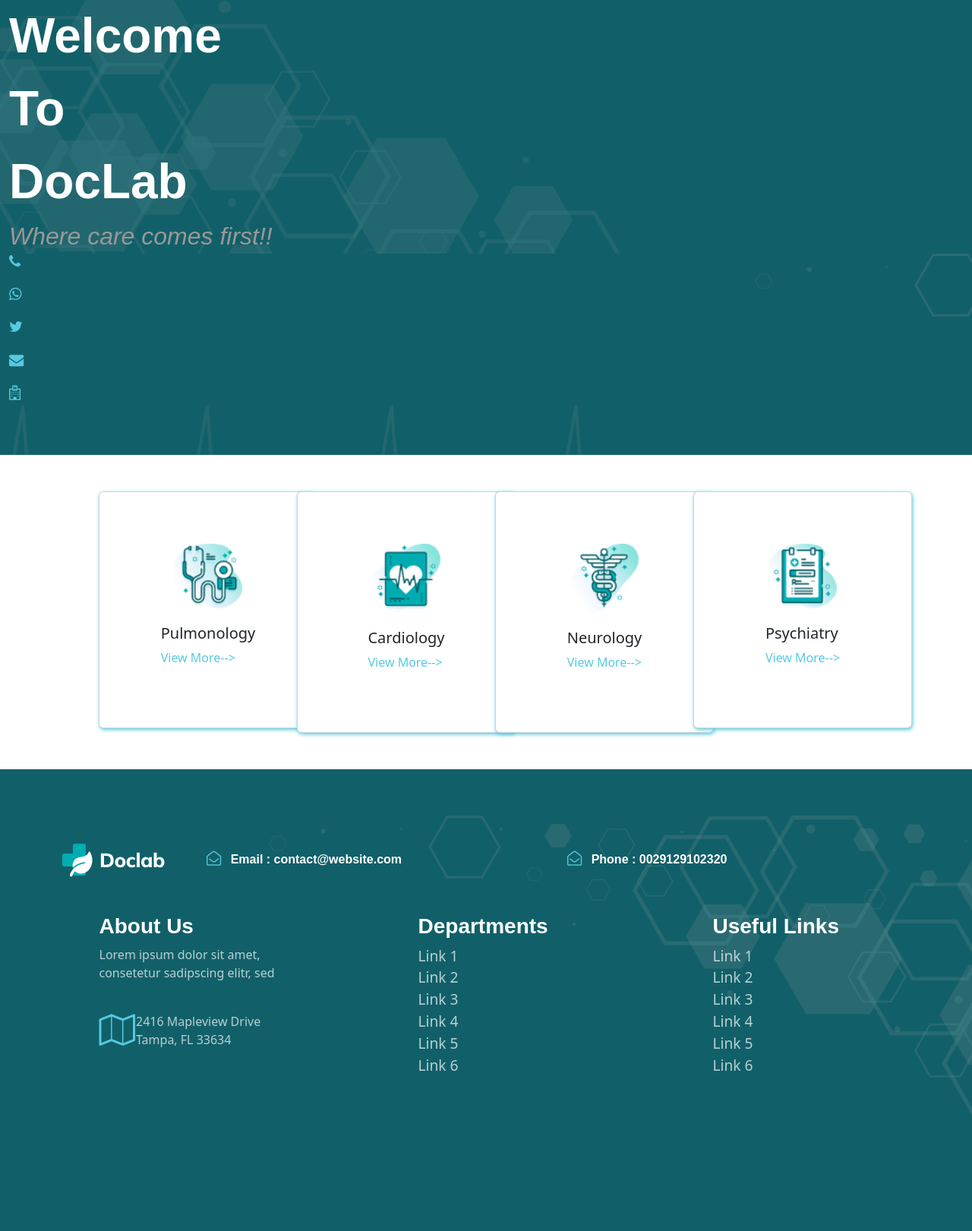
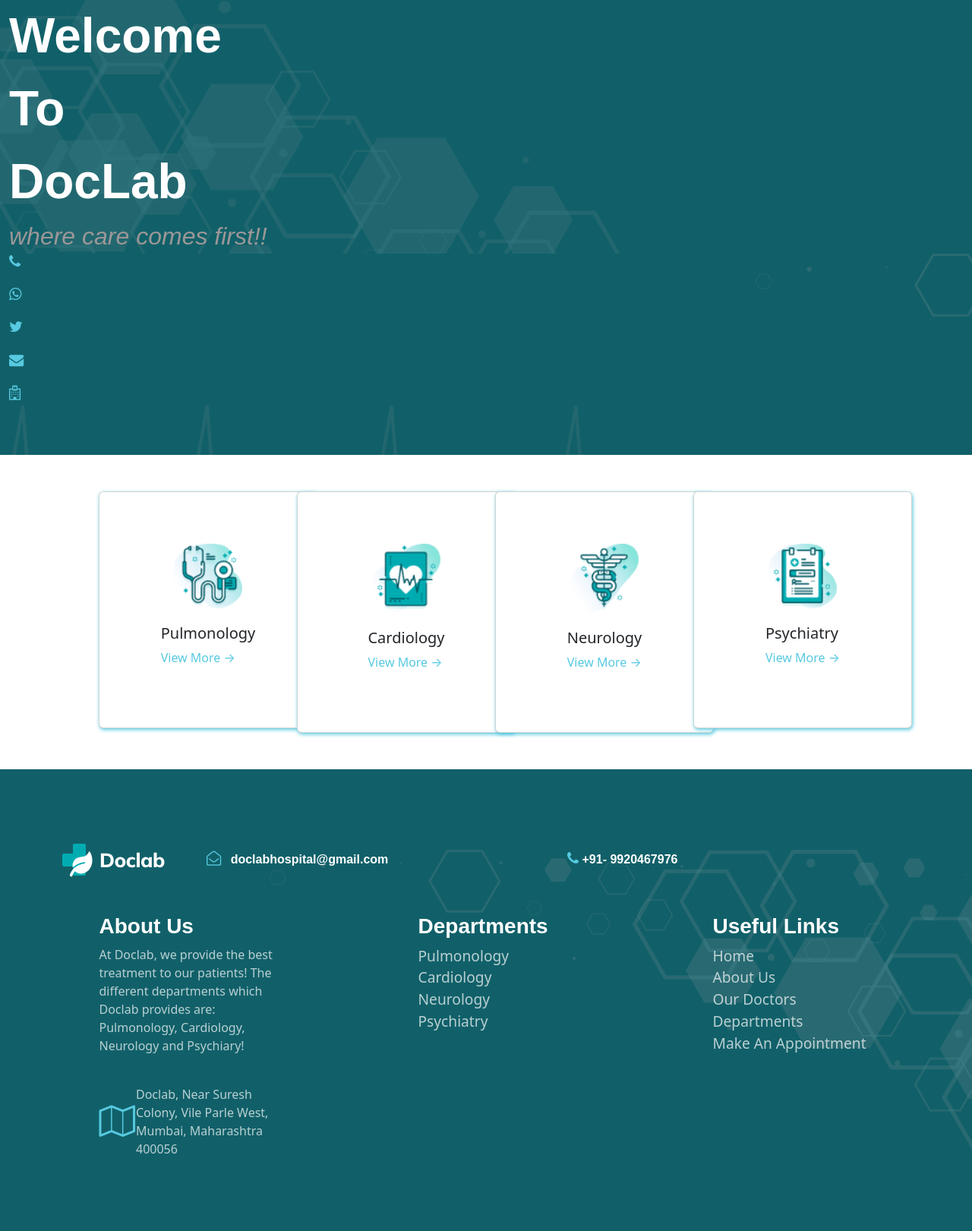
Before and after one commit to Aryan-Sheth/WPL-Project, a PHP site: page / in a window 1280 px wide; the page is wider, and only the part inside the window is pictured. Shown: the part 638-2259 px from the top of that part at 76% size. Before the commit the page ends 2106 px from the top of that part, so only its background shows below. Run offline with PHP 8.4, Linux system fonts and the light colour scheme.

Commit message:
lots of changes

```diff
--- a/assets/css/style.css
+++ b/assets/css/style.css
@@ -104,6 +104,17 @@ footer
     box-shadow: 1px 2px 5px var(--theme-color-light);
 }
 
+#homeanimation {
+    animation: 3s slide-right;
+  }
+  @keyframes slide-right {
+    from {
+      margin-left: -100%;
+    }
+    to {
+      margin-left: 0%;
+    }
+  }
 /* =========================FOOTER=========================== */
 
 .footer-subtext
--- a/index.html
+++ b/index.html
@@ -4,7 +4,8 @@
         <meta name="viewport" content="width=device-width, initial-scale=1">
         <title>DocLab</title>
         <!-- ========================CSS Libraries============================= -->
-        <link href="https://cdn.jsdelivr.net/npm/bootstrap@5.3.0-alpha1/dist/css/bootstrap.min.css" rel="stylesheet" integrity="sha384-GLhlTQ8iRABdZLl6O3oVMWSktQOp6b7In1Zl3/Jr59b6EGGoI1aFkw7cmDA6j6gD" crossorigin="anonymous">
+        <link href="https://cdn.jsdelivr.net/npm/bootstrap@5.3.0-alpha1/dist/css/bootstrap.min.css" rel="stylesheet"
+        integrity="sha384-GLhlTQ8iRABdZLl6O3oVMWSktQOp6b7In1Zl3/Jr59b6EGGoI1aFkw7cmDA6j6gD" crossorigin="anonymous">
         <link rel="stylesheet" href="https://cdnjs.cloudflare.com/ajax/libs/font-awesome/4.7.0/css/font-awesome.min.css">
 
         <!-- ===========================Custom CSS============================ -->
@@ -20,7 +21,7 @@
             <nav class="navbar navbar-expand-lg">
                 <div class="container-fluid">
                     <div class="navbar-brand ps-5">
-                        <img src="assets/images/logo.svg" alt="">
+                        <img src="assets/images/logo.svg" alt="doclab homepage">
                     </div>
                     <button class="navbar-toggler" type="button" data-bs-toggle="collapse" data-bs-target="#navbarSupportedContent" aria-controls="navbarSupportedContent" aria-expanded="false">
                         <span class="navbar-toggler-icon"></span>
@@ -29,19 +30,19 @@
                     <div class="collapse navbar-collapse pe-5" id = "navbarSupportedContent">
                         <ul class="navbar-nav ms-auto align-items-center">
                             <li class="nav-item pe-4">
-                                <a href="#" class="nav-link" aria-current="page">Home</a>
+                                <a href="index.html" class="nav-link" aria-current="page">Home</a>
                             </li>
                             <li class="nav-item pe-4">
-                                <a href="#" class="nav-link">About Us</a>
+                                <a href="aboutus.html" class="nav-link">About Us</a>
                             </li>
                             <li class="nav-item pe-4">
-                                <a href="#" class="nav-link">Our Doctors</a>
+                                <a href="ourdoctors.html" class="nav-link">Our Doctors</a>
                             </li>
                             <li class="nav-item pe-4">
-                                <a href="#" class="nav-link">Departments</a>
+                                <a href="departments.html" class="nav-link">Departments</a>
                             </li>
                             <li class="nav-item pe-4">
-                                <a href="#" class="nav-link"><button class="appointment-button"> <div class="fa fa-phone" style="color:white; font-size: larger;"></div><i class="pe-2"></i>Make an Appointment </button></a>
+                                <a href="appointment.html" class="nav-link"><button class="appointment-button"> <div class="fa fa-phone" style="color:white; font-size: larger;"></div><i class="pe-2"></i>Make an Appointment </button></a>
                             </li>
                         </ul>
                     </div>
@@ -55,18 +56,19 @@
         <div class="container-fluid home">
             <div class="row pt-5 pb-5 align-items-center gx-5">
                 <div class="col-xxl-4 offset-2 d-none d-sm-block">
-                    <img src="assets/images/hero-banner.png" alt="" class="img-fluid">
+                    <img src="assets/images/hero-banner.png" alt="" class="img-fluid" id="homeanimation">
                 </div>
-                <div class="col-xxl-3">
+                <div class="col-xxl-3" id="hometextanimation">
                     <div class="body-white-text-strong hero-text">Welcome <br> To <br> DocLab</div>
-                    <div class="hero-subtitle"><i>Where care comes first!!</i></div>
+                    <div class="hero-subtitle"><i>where care comes first!!</i></div>
                 </div>
                 <div class="col-xl-1 d-none d-xl-block">
-                    <a href="#" class="fa fa-phone"></a><br><br>
-                    <a href="#" class="fa fa-whatsapp"></a><br><br>
+                    <a href="tel:+919920467976" class="fa fa-phone"></a><br><br>
+                    <a href="https://api.whatsapp.com/send?phone=9920467976" class="fa fa-whatsapp"></a><br><br>
                     <a href="https://twitter.com/" class="fa fa-twitter"></a><br><br>
-                    <a href="#" class="fa fa-envelope"></a><br><br>
-                    <a href="#" class="fa fa-hospital-o"></a><br><br>
+                    <a href="mailto:doclabhospital@gmail.com" class="fa fa-envelope"></a><br><br>
+                    <a href="https://www.google.com/maps/dir/19.1055725,72.8322222/nanavati+hospital/@19.1010807,72.8310167,16z/data=!3m1!4b1!4m9!4m8!1m1!4e1!1m5!1m1!1s0x3be7c9ba9c34c261:0xae93b34cc52f8055!2m2!1d72.8402282!2d19.0957637"
+                    class="fa fa-hospital-o"></a><br><br>
                 </div>
             </div>
         </div>
@@ -80,7 +82,7 @@
                         <img src="assets/images/icon-4.png" alt="" class="card-img-top img-fluid img-thumbnail department-icon align-self-center">
                         <div class="card-body align-self-center justify-content-center">
                             <h5 class="card-title">Pulmonology</h5>
-                            <a href="#" class="card-link">View More--></a>
+                            <a href="pulmonology.html" class="card-link">View More &#8594;</a>
                         </div>
                     </div>
                 </div>
@@ -89,7 +91,7 @@
                         <img src="assets/images/icon-3.png" alt="" class="card-img-top img-fluid img-thumbnail department-icon align-self-center">
                         <div class="card-body align-self-center justify-content-center">
                             <h5 class="card-title">Cardiology</h5>
-                            <a href="#" class="card-link">View More--></a>
+                            <a href="cardiology.html" class="card-link">View More &#8594;</a>
                         </div>
                     </div>
                 </div>
@@ -98,7 +100,7 @@
                         <img src="assets/images/icon-2.png" alt="" class="card-img-top img-fluid img-thumbnail department-icon align-self-center">
                         <div class="card-body align-self-center justify-content-center">
                             <h5 class="card-title">Neurology</h5>
-                            <a href="#" class="card-link">View More--></a>
+                            <a href="neurology.html" class="card-link">View More &#8594;</a>
                         </div>
                     </div>
                 </div>
@@ -107,7 +109,7 @@
                         <img src="assets/images/icon-1.png" alt="" class="card-img-top img-fluid img-thumbnail department-icon align-self-center">
                         <div class="card-body align-self-center justify-content-center">
                             <h5 class="card-title">Psychiatry</h5>
-                            <a href="#" class="card-link">View More--></a>
+                            <a href="psychiatry.html" class="card-link">View More &#8594;</a>
                         </div>
                     </div>
                 </div>
@@ -124,45 +126,48 @@
                         <img src="assets/images/logo.svg" alt="">
                     </div>
                     <div class="col-xl-5 email-info body-white-text-strong">
-                        <a href="" class="fa fa-envelope-open-o pe-2"></a>
-                        Email : contact@­website.com <br>
+                        <a href="mailto:doclabhospital@gmail.com" class="fa fa-envelope-open-o pe-2"></a>
+                        doclabhospital@gmail.com <br>
                     </div>
                     <div class="col-xl-5 email-info body-white-text-strong">
-                        <a href="" class="fa fa-envelope-open-o pe-2"></a>
-                        Phone :   0029129102320<br>
+                        <a href="tel:9920467976" class="fa fa-phone"></a>
+                        +91- 9920467976<br>
                     </div>
                 </div>
                 <div class="row pt-5 gx-5 justify-content-around">
                     <div class="col-xl-3">
                         <h3 class="body-white-text-strong">About Us</h3>
-                        <p class="footer-subtext">Lorem ipsum dolor sit amet, consetetur sadipscing elitr, sed</p>
+                        <p class="footer-subtext">
+                            At Doclab, we provide the best treatment to our patients!
+                            The different departments which Doclab provides are: Pulmonology, Cardiology, Neurology and Psychiary!
+                        </p>
                         <br>
                         <div class="row align-items-center gx-5">
                             <div class="col-xl-2"><div class="fa fa-map-o" style="font-size: 2.6em;"></div></div>
-                            <div class="col-xl-10"><div class="footer-subtext">2416 Mapleview Drive <br> Tampa, FL 33634</div></div>
+                            <div class="col-xl-10"><div class="footer-subtext">
+                                Doclab, Near Suresh Colony, Vile Parle West, Mumbai, Maharashtra 400056
+                            </div>
+                        </div>
                         </div>
                     </div>
                     <div class="col-xl-3">
 
                         <ul type="none">
                             <li><h3 class="body-white-text-strong">Departments</h3></li>
-                            <li><a href="#" class="footer-subtext s-1">Link 1</a></li>
-                            <li><a href="#" class="footer-subtext s-1">Link 2</a></li>
-                            <li><a href="#" class="footer-subtext s-1">Link 3</a></li>
-                            <li><a href="#" class="footer-subtext s-1">Link 4</a></li>
-                            <li><a href="#" class="footer-subtext s-1">Link 5</a></li>
-                            <li><a href="#" class="footer-subtext s-1">Link 6</a></li>
+                            <li><a href="pulmonology.html" class="footer-subtext s-1">Pulmonology</a></li>
+                            <li><a href="cardiology.html" class="footer-subtext s-1">Cardiology</a></li>
+                            <li><a href="neurology.html" class="footer-subtext s-1">Neurology</a></li>
+                            <li><a href="psychiatry.html" class="footer-subtext s-1">Psychiatry</a></li>
                         </ul>
                     </div>
                     <div class="col-xl-3">
                         <ul type="none">
                             <li><h3 class="body-white-text-strong">Useful Links</h3></li>
-                            <li><a href="#" class="footer-subtext s-1">Link 1</a></li>
-                            <li><a href="#" class="footer-subtext s-1">Link 2</a></li>
-                            <li><a href="#" class="footer-subtext s-1">Link 3</a></li>
-                            <li><a href="#" class="footer-subtext s-1">Link 4</a></li>
-                            <li><a href="#" class="footer-subtext s-1">Link 5</a></li>
-                            <li><a href="#" class="footer-subtext s-1">Link 6</a></li>
+                            <li><a href="index.html" class="footer-subtext s-1">Home</a></li>
+                            <li><a href="aboutus.html" class="footer-subtext s-1">About Us</a></li>
+                            <li><a href="ourdoctors.html" class="footer-subtext s-1">Our Doctors</a></li>
+                            <li><a href="departments.html" class="footer-subtext s-1">Departments</a></li>
+                            <li><a href="appointment.html" class="footer-subtext s-1">Make An Appointment</a></li>
                         </ul>
                     </div>
                 </div>
```
Also changed, not shown: aboutus.html (added), appointment.html (added), cardiology.html (added), departments.html (added), neurology.html (added), ourdoctors.html (added), psychiatry.html (added), pulmonology.html (added).
